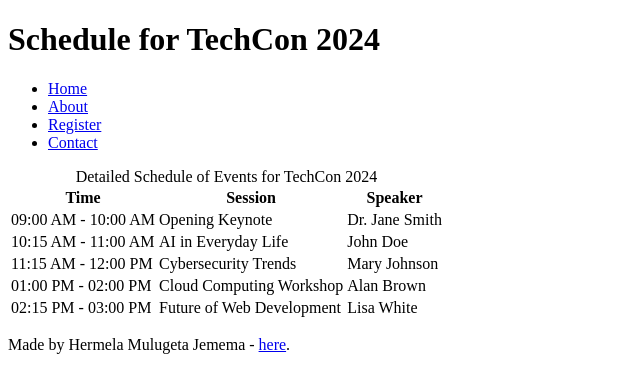
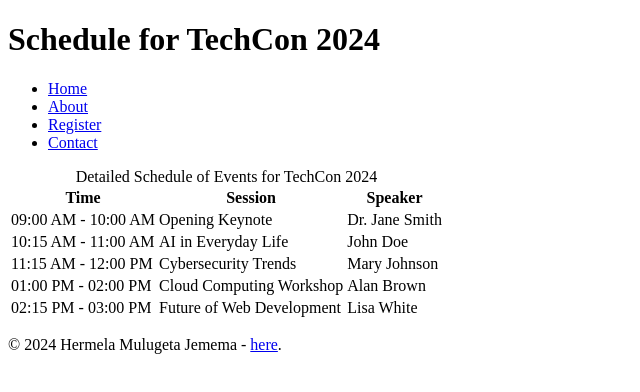
Before and after one commit to Heriri2525/TechCon_HTML, a plain HTML site: page techcon_website/schedule.html in a window 1280 px wide. Shown: the full height of the page, 0-640 px from the left. Drawn offline with Linux system fonts and the light colour scheme.

Commit message:
Update schedule.html

```diff
--- a/techcon_website/schedule.html
+++ b/techcon_website/schedule.html
@@ -63,9 +63,9 @@
   <!-- Footer -->
   <footer>
 <footer>
-  <p>Made by Hermela Mulugeta Jemema - <a href="https://github.com/Heriri2525" target="_blank">here</a>.</p>
+  <p>&copy; 2024 Hermela Mulugeta Jemema - <a href="https://github.com/Heriri2525" target="_blank">here</a>.</p>
 </footer>
-  </footer>
+
 
 </body>
 </html>
```
